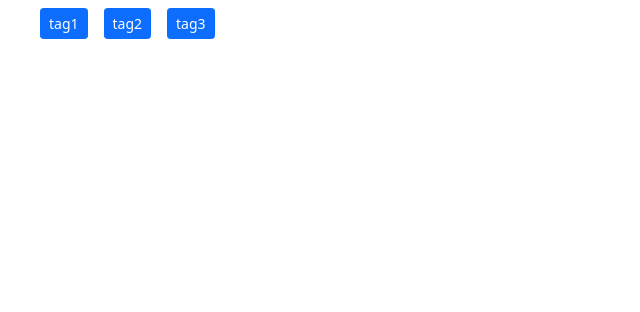
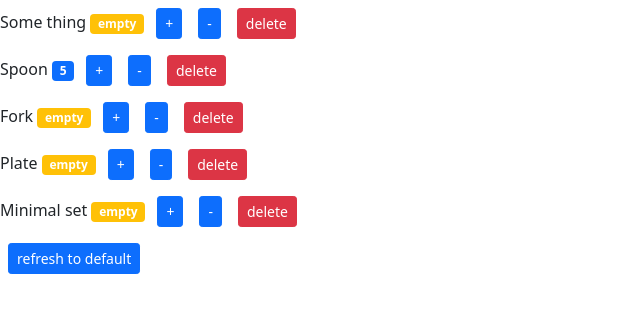
Before and after one commit to marxt2016/react_dec, a React (Create React App) app: page / in a window 1280 px wide. Shown: the top 312 px of the page, without its empty margins (0-640 px from the left). Built offline with nearby package versions, Linux system fonts and the light colour scheme.

Commit message:
lesson2 hw

```diff
--- a/package.json
+++ b/package.json
@@ -6,7 +6,7 @@
     "@testing-library/jest-dom": "^5.15.1",
     "@testing-library/react": "^11.2.7",
     "@testing-library/user-event": "^12.8.3",
-    "bootstrap": "^5.1.3",
+    "bootstrap": "^5.1.0",
     "react": "^17.0.2",
     "react-dom": "^17.0.2",
     "react-scripts": "4.0.3",
--- /dev/null
+++ b/src/app.jsx
@@ -0,0 +1,8 @@
+import React from "react";
+import CountersList from "./components/countersList";
+
+const App = () => {
+  return <CountersList />;
+};
+
+export default App;
--- a/src/components/counter.jsx
+++ b/src/components/counter.jsx
@@ -1,58 +1,45 @@
-import React, { Fragment, useState } from "react";
+import React from "react";
 
-export const Counter = () => {
-  const [count, setCount] = useState(0);
-  const [tags, setTags] = useState(["tag1", "tag2", "tag3"]);
+export const Counter = (props) => {
+  const { value } = props;
 
-  const formatCount = () => {
-    return count === 0 ? <h1>empty</h1> : count;
+  const formatValue = () => {
+    return value === 0 ? "empty" : value;
   };
 
   const getBageClasses = () => {
-    let classes = "badge m-2 ";
-    classes += count === 0 ? "bg-warning" : "bg-primary";
+    let classes = "badge m-1 ";
+    classes += value === 0 ? "bg-warning" : "bg-primary";
     return classes;
   };
 
   const handleIncrement = () => {
-    setCount((prevState) => prevState + 1);
+    props.onIncrement();
   };
 
   const handleDecrement = () => {
-    setCount((prevState) => prevState - 1);
-  };
-  const handleTagChange = (id) => {
-    setTags((prevState) => prevState.filter((tag) => tag !== id));
+    props.onDecrement();
   };
 
-  const renderTags = () => {
-    return (
-      tags.length !== 0 &&
-      tags.map((tag) => (
-        <li
-          key={tag}
-          className="btn btn-primary btn-sm m-2"
-          onClick={() => handleTagChange(tag)}
-        >
-          {tag}
-        </li>
-      ))
-    );
-  };
+  return (
+    <div>
+      <span>{props.name}</span>
 
-  if (tags.length !== 0) {
-    return <ul>{renderTags()}</ul>;
-  }
+      <span className={getBageClasses()}>{formatValue()}</span>
 
-  return (
-    <Fragment>
-      <span className={getBageClasses()}>{formatCount()}</span>
       <button className="btn btn-primary btn-sm m-2" onClick={handleIncrement}>
         +
       </button>
       <button className="btn btn-primary btn-sm m-2" onClick={handleDecrement}>
         -
       </button>
-    </Fragment>
+      <button
+        className="btn btn-danger btn-sm m-2"
+        onClick={() => props.onDelete(props.id)}
+      >
+        {" "}
+        delete
+      </button>
+    </div>
   );
 };
--- /dev/null
+++ b/src/components/countersList.jsx
@@ -0,0 +1,54 @@
+import React, { useState } from "react";
+import { Counter } from "./counter";
+
+const CountersList = () => {
+  const initialState = [
+    { id: 0, value: 0, name: "Some thing" },
+    { id: 1, value: 5, name: "Spoon" },
+    { id: 2, value: 0, name: "Fork" },
+    { id: 3, value: 0, name: "Plate" },
+    { id: 4, value: 0, name: "Minimal set" },
+  ];
+  const [counters, setCounters] = useState(initialState);
+  const handleDelete = (id) => {
+    const newCounters = counters.filter((counter) => counter.id !== id);
+    setCounters(newCounters);
+  };
+  const handleReset = () => {
+    setCounters(initialState);
+  };
+  const onIncrement = (id) => {
+    const newCounters = counters.map((counter) =>
+      counter.id === id
+        ? { ...counter, ...{ value: counter.value + 1 } }
+        : counter
+    );
+    setCounters(newCounters);
+  };
+  const onDecrement = (id) => {
+    const newCounters = counters.map((counter) =>
+      counter.id === id
+        ? { ...counter, ...{ value: counter.value - 1 } }
+        : counter
+    );
+    setCounters(newCounters);
+  };
+  return (
+    <>
+      {counters.map((counter) => (
+        <Counter
+          key={counter.id}
+          {...counter}
+          onIncrement={() => onIncrement(counter.id)}
+          onDecrement={() => onDecrement(counter.id)}
+          onDelete={handleDelete}
+        />
+      ))}
+      <button className="btn btn-primary btn-sm m-2" onClick={handleReset}>
+        refresh to default
+      </button>
+    </>
+  );
+};
+
+export default CountersList;
--- a/src/index.js
+++ b/src/index.js
@@ -1,10 +1,6 @@
 import React from "react";
 import reactDom from "react-dom";
 import "bootstrap/dist/css/bootstrap.css";
-import { Counter } from "./components/counter";
-
-const App = () => {
-  return <Counter />;
-};
+import App from "./app";
 
 reactDom.render(<App />, document.getElementById("root"));
```
Also changed, not shown: 1 other file (tests, documents, lock files or other folders).
